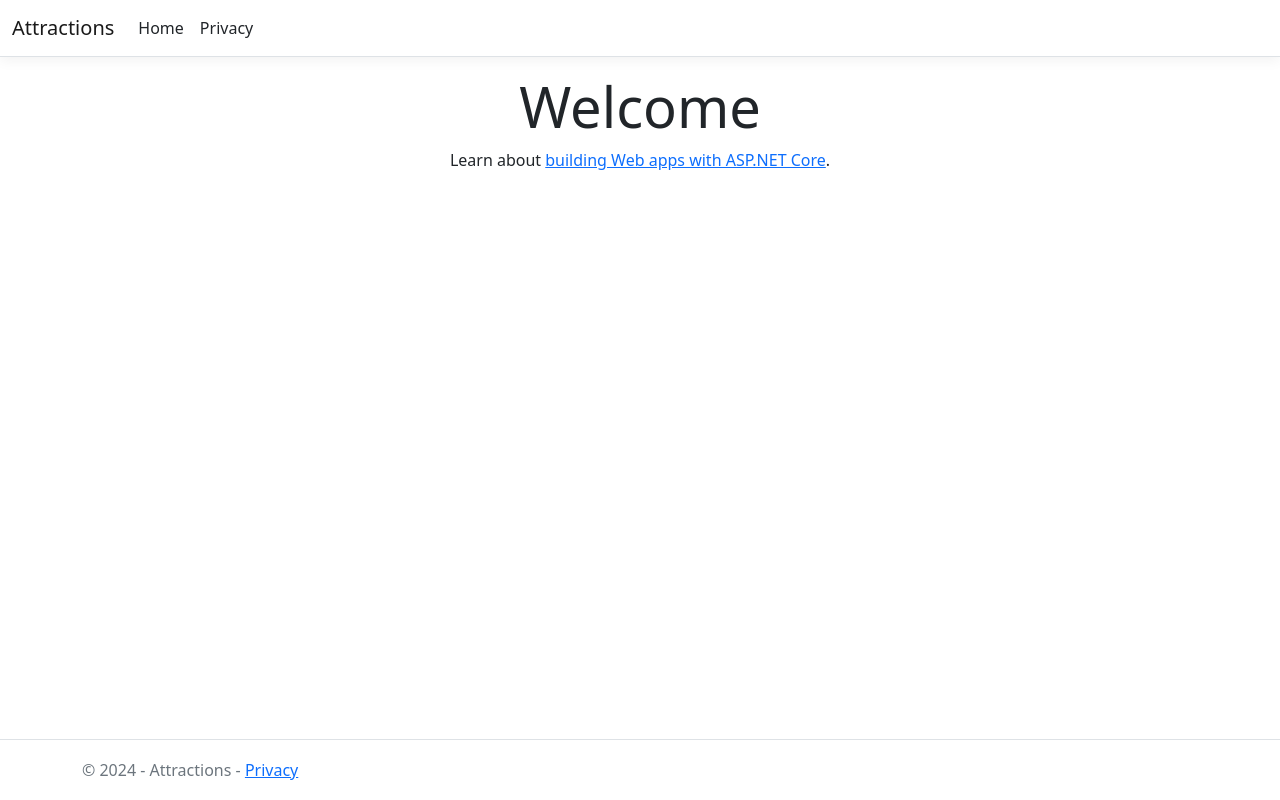
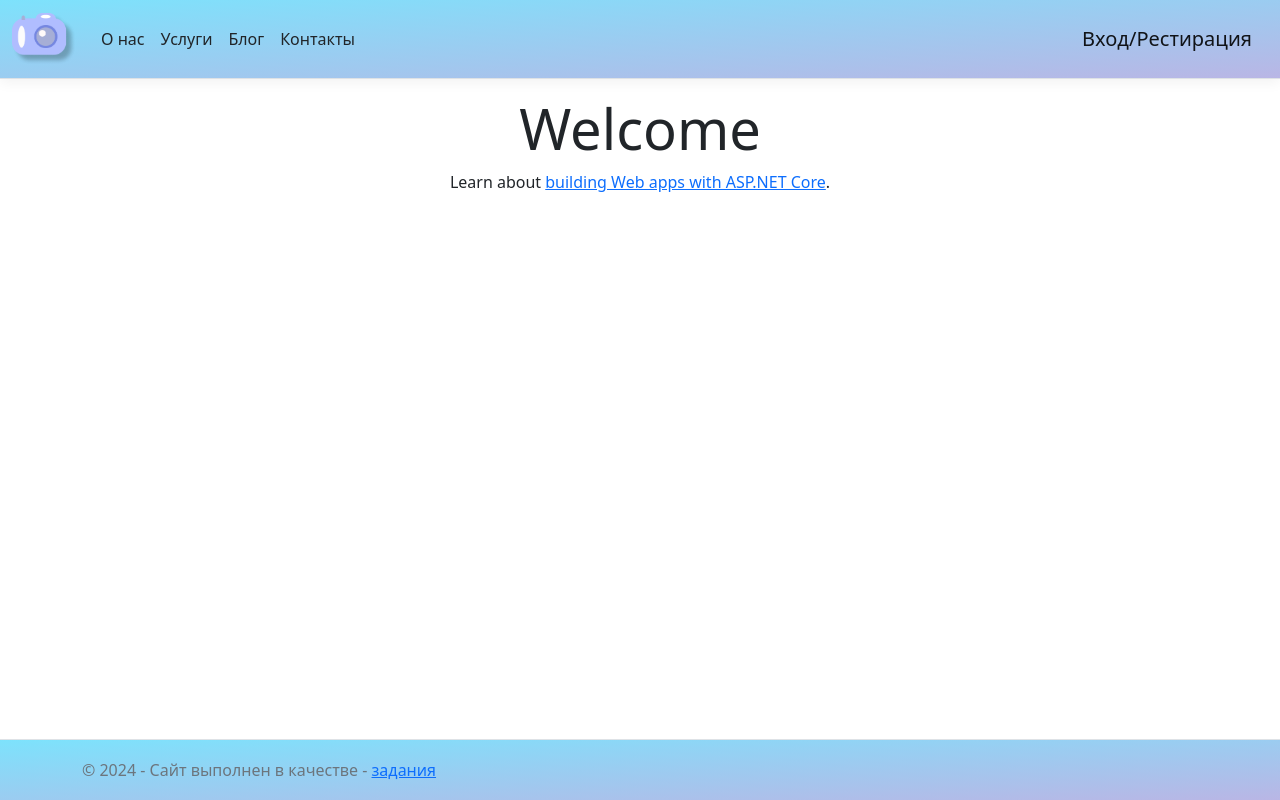
Before and after one commit to TotKtoSmog/Attractions, an ASP.NET Core app: page / in a window 1280 px wide. Run offline with ASP.NET Core 8, Linux system fonts and the light colour scheme; style sheets or scripts are compiled from the project's sources.

Commit message:
Добавление header и footer

```diff
--- a/Views/Shared/_Layout.cshtml
+++ b/Views/Shared/_Layout.cshtml
@@ -9,10 +9,13 @@
     <link rel="stylesheet" href="~/Attractions.styles.css" asp-append-version="true" />
 </head>
 <body>
-    <header>
-        <nav class="navbar navbar-expand-sm navbar-toggleable-sm navbar-light bg-white border-bottom box-shadow mb-3">
+    <header class="">
+        <nav class="background-gradient navbar navbar-expand-sm navbar-toggleable-sm navbar-light bg-white border-bottom box-shadow mb-3">
             <div class="container-fluid">
-                <a class="navbar-brand" asp-area="" asp-controller="Home" asp-action="Index">Attractions</a>
+
+                <a class="navbar-brand" asp-area="" asp-controller="Home" asp-action="Index">
+                    <img src="~/Image/лого.png" width="65px" alt="Лого"/>
+                </a>
                 <button class="navbar-toggler" type="button" data-bs-toggle="collapse" data-bs-target=".navbar-collapse" aria-controls="navbarSupportedContent"
                         aria-expanded="false" aria-label="Toggle navigation">
                     <span class="navbar-toggler-icon"></span>
@@ -20,13 +23,21 @@
                 <div class="navbar-collapse collapse d-sm-inline-flex justify-content-between">
                     <ul class="navbar-nav flex-grow-1">
                         <li class="nav-item">
-                            <a class="nav-link text-dark" asp-area="" asp-controller="Home" asp-action="Index">Home</a>
+                            <a class="nav-link text-dark" asp-area="" asp-controller="Home" asp-action="Index">О нас</a>
                         </li>
                         <li class="nav-item">
-                            <a class="nav-link text-dark" asp-area="" asp-controller="Home" asp-action="Privacy">Privacy</a>
+                            <a class="nav-link text-dark" asp-area="" asp-controller="Home" asp-action="Index">Услуги</a>
+                        </li>
+                        <li class="nav-item">
+                            <a class="nav-link text-dark" asp-area="" asp-controller="Home" asp-action="Index">Блог</a>
+                        </li>
+                        <li class="nav-item">
+                            <a class="nav-link text-dark" asp-area="" asp-controller="Home" asp-action="Index">Контакты</a>
                         </li>
                     </ul>
                 </div>
+                <a class="navbar-brand" asp-area="" asp-controller="Home" asp-action="Index">Вход/Рестирация</a>
+
             </div>
         </nav>
     </header>
@@ -36,9 +47,9 @@
         </main>
     </div>
 
-    <footer class="border-top footer text-muted">
+    <footer class="border-top footer text-muted background-gradient">
         <div class="container">
-            &copy; 2024 - Attractions - <a asp-area="" asp-controller="Home" asp-action="Privacy">Privacy</a>
+            &copy; 2024 - Сайт выполнен в качестве - <a asp-area="" asp-controller="Home" asp-action="Privacy">задания</a>
         </div>
     </footer>
     <script src="~/lib/jquery/dist/jquery.min.js"></script>
--- a/wwwroot/css/site.css
+++ b/wwwroot/css/site.css
@@ -26,3 +26,7 @@ body {
     width: 100%;
     height: auto;
 }
+
+.background-gradient {
+    background: linear-gradient(to bottom right, #7DE2FC, #B9B6E5);
+}
```
